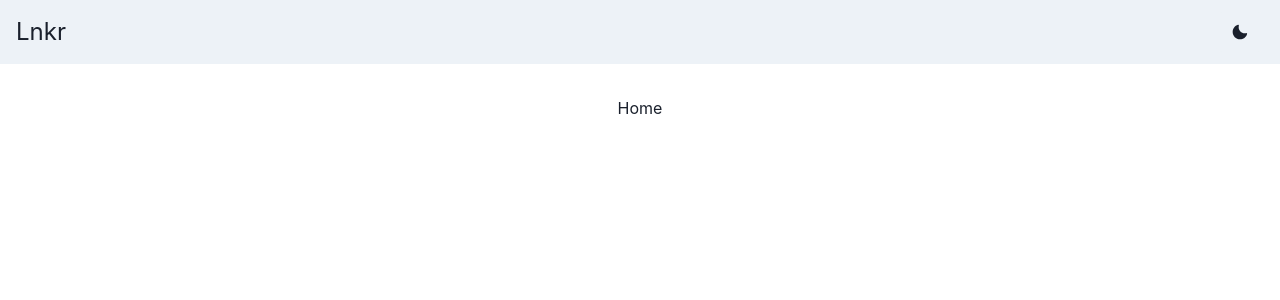
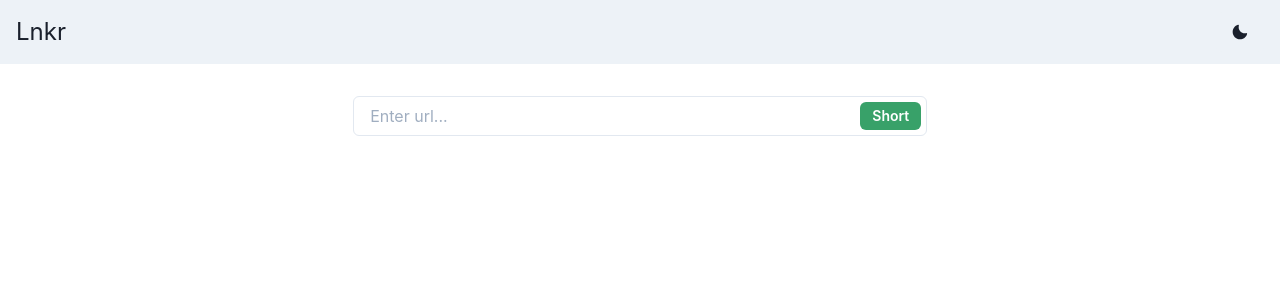
Before and after one commit to vafomin/lnkr, a React (Vite) app in the folder frontend/: page / in a window 1280 px wide. Shown: the top 300 px of the page. Built offline with nearby package versions, Linux system fonts and the light colour scheme.

Commit message:
frontend: feat: add url input, short api method

```diff
--- a/frontend/package.json
+++ b/frontend/package.json
@@ -12,6 +12,7 @@
     "@chakra-ui/react": "^1.8.8",
     "@emotion/react": "^11",
     "@emotion/styled": "^11",
+    "axios": "^0.26.1",
     "framer-motion": "^6",
     "react": "^18.0.0",
     "react-dom": "^18.0.0",
--- /dev/null
+++ b/frontend/src/api/index.ts
@@ -0,0 +1,16 @@
+import axios from "axios";
+axios.defaults.baseURL = "http://localhost:4000";
+
+export const shortURL = async (url: string) => {
+  const data = { url: url };
+  try {
+    const res = await axios.post("/short", data);
+    if (res.data.token) {
+      return res.data;
+    } else {
+      throw "Token initialization failed";
+    }
+  } catch (e) {
+    console.error(e);
+  }
+};
--- /dev/null
+++ b/frontend/src/components/UrlInput.tsx
@@ -0,0 +1,44 @@
+import { useState, useEffect } from "react";
+import { InputGroup, Input, InputRightElement, Button } from "@chakra-ui/react";
+
+interface UrlInputProps {
+  url: string;
+  onChange: (e: React.ChangeEvent<HTMLInputElement>) => void;
+  onClick: () => void;
+}
+
+const UrlInput: React.FC<UrlInputProps> = (props) => {
+  const { url, onChange, onClick } = props;
+  const [isInvalid, setIsInvalid] = useState(false);
+
+  const urlRegex =
+    /(http(s)?:\/\/.)?(www\.)?[-a-zA-Z0-9@:%._\\+~#=]{2,256}\.[a-z]{2,6}\b([-a-zA-Z0-9@:%_\\+.~#?&//=]*)/;
+
+  useEffect(() => {
+    setIsInvalid(false);
+  }, [url]);
+
+  const handleClick = () =>
+    urlRegex.test(url) ? onClick() : setIsInvalid(true);
+
+  return (
+    <InputGroup size="md">
+      <Input
+        pr="4.5rem"
+        type="text"
+        placeholder="Enter url..."
+        value={url}
+        onChange={onChange}
+        isInvalid={isInvalid}
+        errorBorderColor="red.500"
+      />
+      <InputRightElement width="4.5rem">
+        <Button colorScheme="green" h="1.75rem" size="sm" onClick={handleClick}>
+          Short
+        </Button>
+      </InputRightElement>
+    </InputGroup>
+  );
+};
+
+export default UrlInput;
--- a/frontend/src/pages/Home.tsx
+++ b/frontend/src/pages/Home.tsx
@@ -1,10 +1,25 @@
+import { useState } from "react";
 import { Container, Center } from "@chakra-ui/react";
+import UrlInput from "../components/UrlInput";
+
+import { shortURL } from "../api";
 
 const Home: React.FC = () => {
+  const [url, setUrl] = useState("");
+
+  const handleChange = (e: React.ChangeEvent<HTMLInputElement>) => {
+    setUrl(e.target.value);
+  };
+
+  const onShortUrl = async () => {
+    const res = await shortURL(url);
+    console.log(res);
+  };
+
   return (
     <Container>
       <Center pt={8}>
-        <h1>Home</h1>
+        <UrlInput url={url} onChange={handleChange} onClick={onShortUrl} />
       </Center>
     </Container>
   );
```
Also changed, not shown: 1 other file (tests, documents, lock files or other folders).
